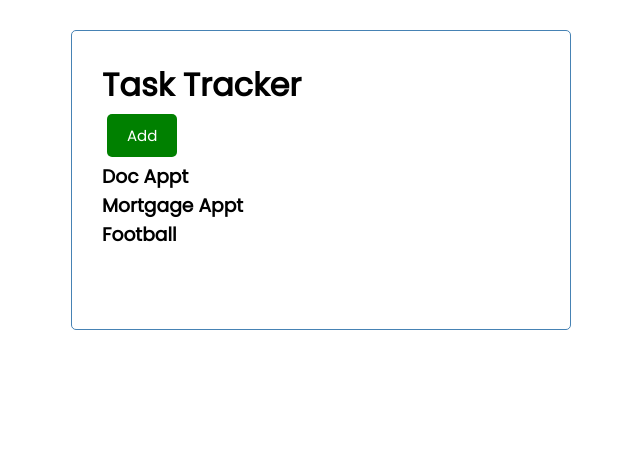
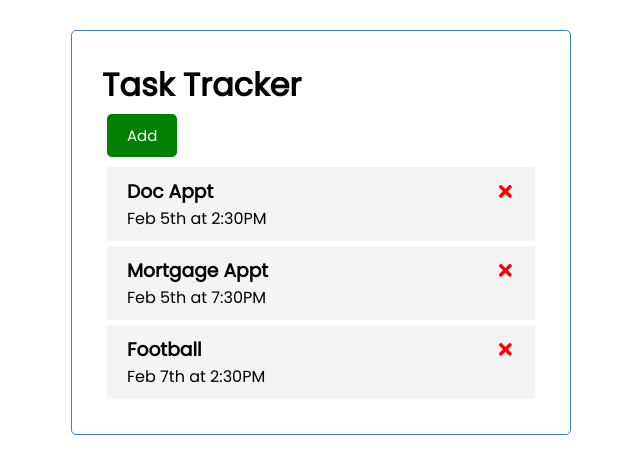
Before and after one commit to Hsami-96/task-tracker, a React (Create React App) app: page / in a window 1280 px wide. Shown: the top 474 px of the page, without its empty margins (319-959 px from the left). Built offline with nearby package versions, Linux system fonts and the light colour scheme.

Commit message:
extra styling and task component

```diff
--- a/package.json
+++ b/package.json
@@ -8,6 +8,7 @@
     "@testing-library/user-event": "^12.8.3",
     "react": "^17.0.2",
     "react-dom": "^17.0.2",
+    "react-icons": "^4.2.0",
     "react-scripts": "4.0.3",
     "web-vitals": "^1.1.2"
   },
--- /dev/null
+++ b/src/components/Task.js
@@ -0,0 +1,12 @@
+import { FaTimes } from 'react-icons/fa'
+const Task = ({task}) => {
+    return (
+        <div className='task'>
+            <h3>{task.text} <FaTimes style={{color:'red'}}/></h3>
+            <p>{task.day}</p>
+
+        </div>
+    )
+}
+
+export default Task
--- a/src/components/Tasks.js
+++ b/src/components/Tasks.js
@@ -1,10 +1,11 @@
-import { useState } from "react"
+import Task from "./Task"
+
 const Tasks = ({tasks}) => {
     return (
         <>
         {
             tasks.map((task) => (
-                <h3 key={task.id}>{task.text}</h3>
+                <Task key={task.id} task={task}/>
             ))
         }
         </>
```
Also changed, not shown: 1 other file (tests, documents, lock files or other folders).
